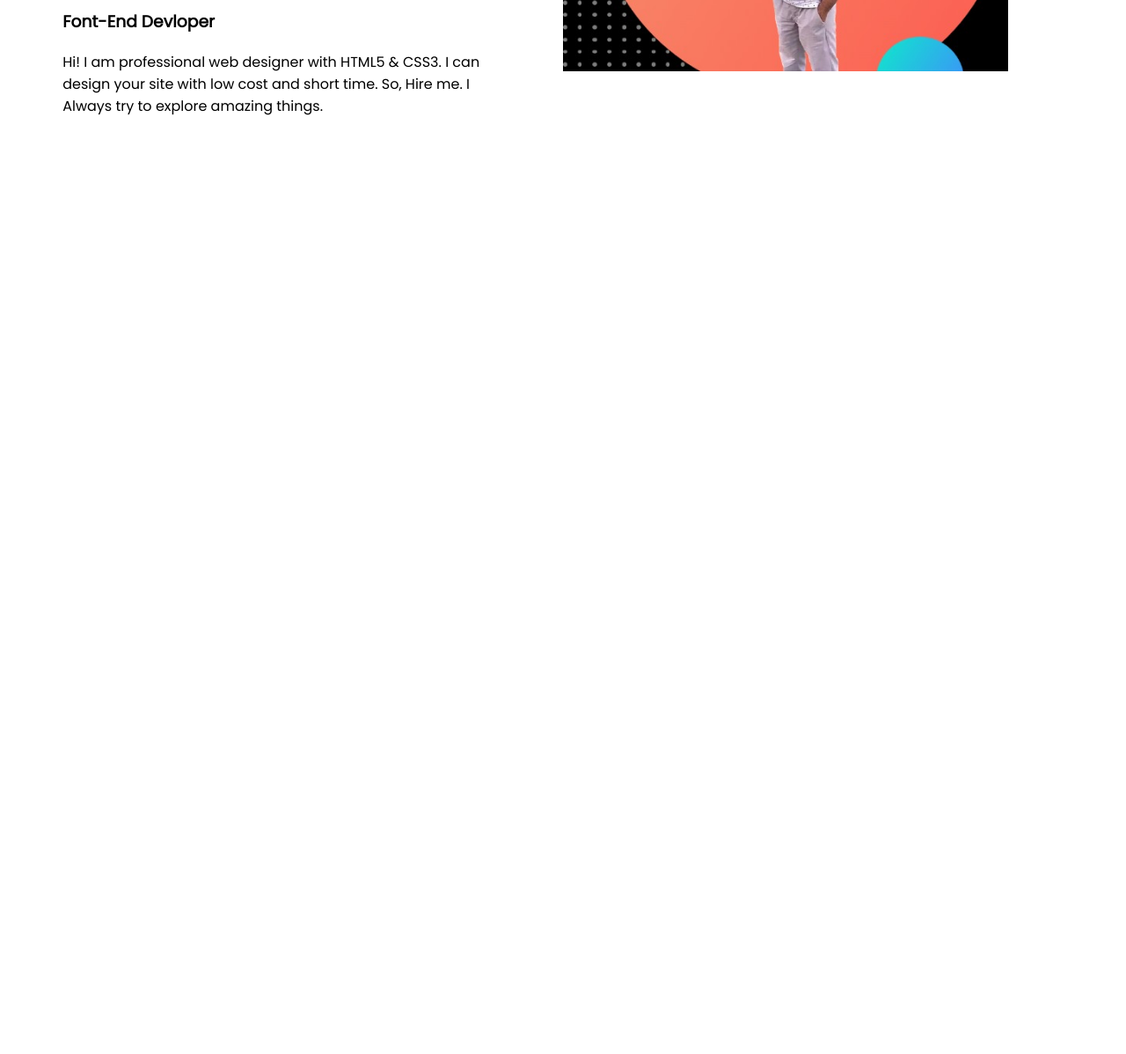
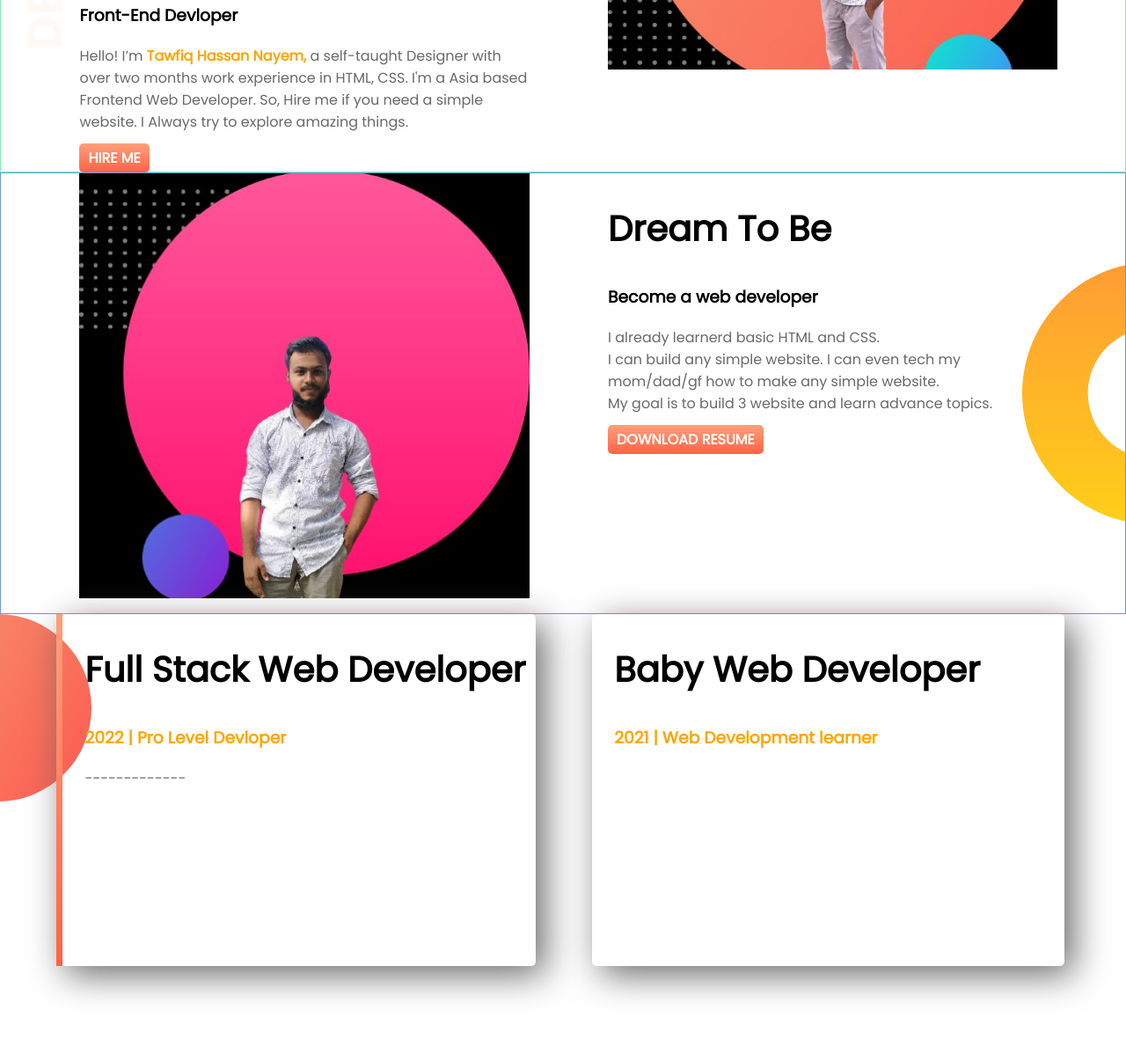
Before and after one commit to TawfiqHassan/Portfolio1, a plain HTML site: page index.html in a window 1280 px wide. Shown: the part 306-1504 px from the top of the page at 88% size. Before the commit the page ends 800 px from the top, so only its background shows below. Drawn offline with Linux system fonts and the light colour scheme.

Commit message:
night work done

```diff
--- a/index.html
+++ b/index.html
@@ -8,24 +8,48 @@
 
   <link rel="preconnect" href="https://fonts.gstatic.com">
    <link href="https://fonts.googleapis.com/css2?family=Poppins&display=swap" rel="stylesheet">
-
  <link rel="stylesheet" href="style.css">
  </head>
 <body>
- <section>
+
+<section class="top-banner">
     <div class="half-width"><h1>Welcome to <br> <span class="name-highlighter">Tawfiq Hassan</span> Website</h1>
-    <h3>Font-End Devloper</h3>
-    <p>Hi! I am professional web designer with HTML5 & CSS3. I can design your site with low cost and short time. So, Hire me. I Always try to explore amazing things.
-   </p></div>
+        <h3>Front-End Devloper</h3>
+        <p>Hello! I’m <span class="name-highlighter"><b> Tawfiq Hassan Nayem,</b></span> a self-taught Designer with over two months work experience in HTML, CSS. I'm a Asia based Frontend Web Developer. So, Hire me if you need a simple website. I Always try to explore amazing things.
+    </p>
+    <a class="link-button" href="https://www.linkedin.com/in/tawfiqhassannayem" target="_blank" rel="noopener noreferrer">HIRE ME</a>
+    </div>
     <div class="half-width">
         <img src="images/tawfiq-bg1.jpg" alt="" srcset="">
+    </div>
+</section>
+
+<section class="Dream-To-Be">
+<div class="half-width">
+    <img src="images/tawfiq-bg2.jpg" alt="" srcset="">
+</div>
+<div class="half-width">
+    <h2>Dream To Be</h2>
+    <h3>Become a web developer</h3>
+    <p>I already learnerd basic HTML and CSS. <br> I can build any simple website. I can even tech my <br> mom/dad/gf how to make any simple website. <br> My goal is to build 3 website and learn advance topics.
+    </p>
+    <a class="link-button" href="#" target="_blank" rel="noopener noreferrer">DOWNLOAD RESUME</a>
+</div>
+</section>
+
+<section class="Experience">
+    <div id="full-stack" class="half-width Single-Experience">
+        <h2>Full Stack Web Developer</h2>
+        <h3 class="name-highlighter"> 2022 | Pro Level Devloper</h3>
+        <p>-------------</p>
+    </div>
+    <div class="half-width Single-Experience">
+        <h2>Baby Web Developer</h2>
+        <h3 class="name-highlighter"> 2021 | Web Development learner</h3>
     </div>
 
 </section>
 
 
-
-
-
 </body>
 </html>
--- a/style.css
+++ b/style.css
@@ -1,8 +1,15 @@
 h1{
     font-size: 50px;
 }
+h2{
+    font-size: 40px;
+}
+p{
+    color: dimgray;
+}
 body{
     font-family: 'Poppins', sans-serif;
+    margin: 0%;
 }
 .name-highlighter{
     color: orange;
@@ -11,8 +18,46 @@ body{
     width: 40%;
     float: left;
     margin-left: 5%;
-    padding-left: 0%;
+    padding-left: 2%;
 }
 .half-width img{
     width: 100%;
 }
+.top-banner{
+    border: 1px solid rgba(67, 236, 132, 0.664);
+    background-image: url(images/top-banner.png);
+    background-repeat: no-repeat;
+}
+section{
+    height: 500px;
+}
+.link-button{
+    text-decoration: none;
+    background-image: linear-gradient( lightSalmon , Tomato );
+    padding: 5px 10px;
+    border-radius: 5px;
+    color: rgb(255, 255, 255);
+    font-weight: 700;
+}
+.Dream-To-Be{
+    border: 1px solid rgba(37, 97, 226, 0.664);
+    background-image: url(images/dream-bg.png);
+    background-repeat: no-repeat;
+    background-position: right;
+
+}
+.Experience{
+    background-image: url(images/exp-bg.png);
+ background-repeat: no-repeat;
+
+}
+.Single-Experience{
+ box-shadow: 10px 10px 40px  dimgray;
+ border-radius: 5px;
+ height: 80%;
+
+}
+#full-stack{
+    border-left: 7px solid blue;
+    border-image:linear-gradient( 180deg, lightSalmon , Tomato );
+    border-image-slice: 1;
```
Also changed, not shown: images/tawfiq-bg2.jpg (added), images/tawfiq-bgExtra.jpg (added). Lines whose indentation alone changed are shown as unchanged.
